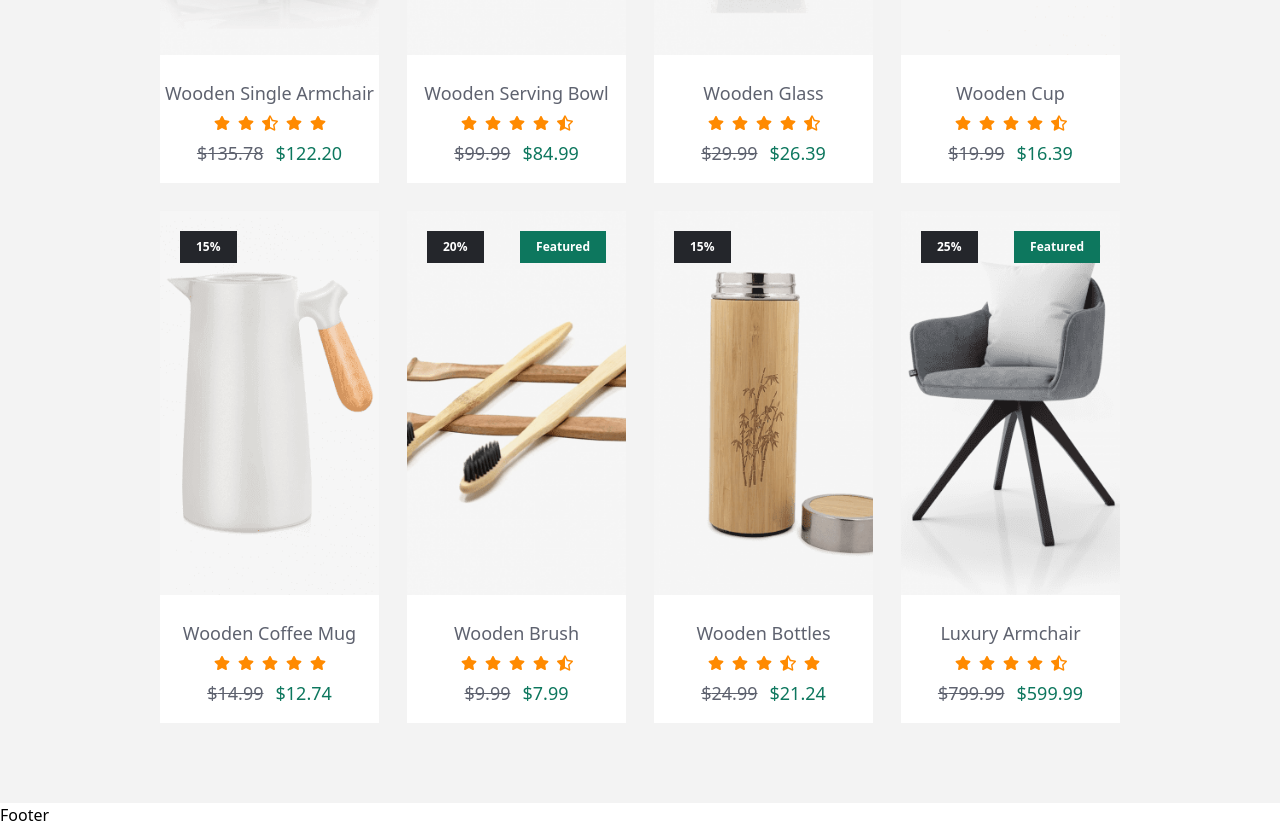
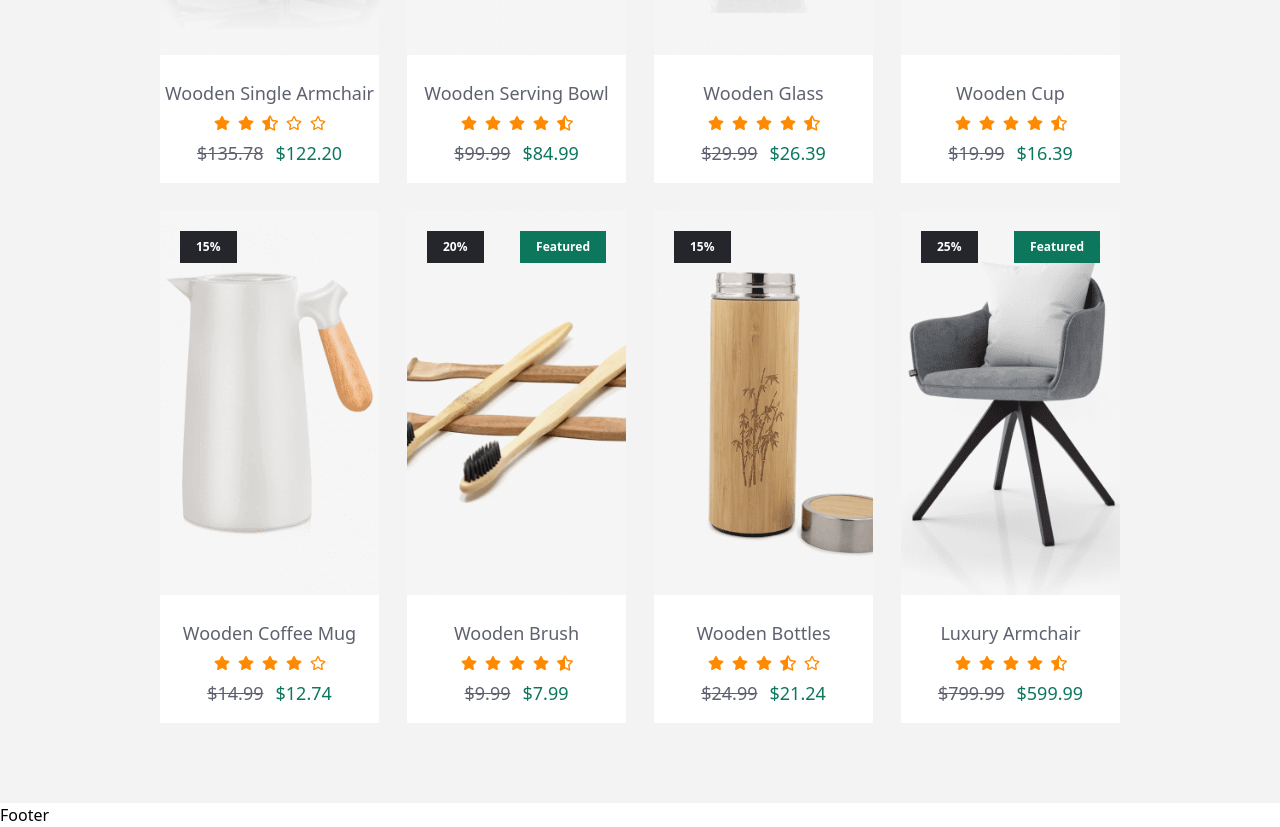
Before and after one commit to gabriellamsa/ecommerce-website, a React (Vite) app: page / in a window 1280 px wide. Shown: the part 1933-2760 px from the top of the page. Built offline with nearby package versions, Linux system fonts and the light colour scheme.

Commit message:
fixed: half star correction

```diff
--- a/src/screen/product/ProductCard.jsx
+++ b/src/screen/product/ProductCard.jsx
@@ -2,21 +2,21 @@ import { IoMdHeart } from "react-icons/io";
 import { IoCart } from "react-icons/io5";
 import { NavLink } from "react-router-dom";
 import { BodyOne } from "../../components/common/CustomComponents";
-import { FaStar, FaStarHalfAlt } from "react-icons/fa";
+import { FaStar, FaStarHalfAlt, FaRegStar } from "react-icons/fa";
 
 export const RenderRatingStars = (rating) => {
   const totalStars = 5;
   const fullStars = Math.floor(rating);
-  const hasHalfStars = rating % 1 !== 0;
+  const hasHalfStar = rating % 1 !== 0;
   const stars = [];
 
   for (let i = 1; i <= totalStars; i++) {
     if (i <= fullStars) {
       stars.push(<FaStar key={i} color="#ff8a00" />);
-    } else if (hasHalfStars && i === fullStars + 1) {
+    } else if (hasHalfStar && i === fullStars + 1) {
       stars.push(<FaStarHalfAlt key="half-star" color="#ff8a00" />);
     } else {
-      stars.push(<FaStar key={i} color="#ff8a00" />);
+      stars.push(<FaRegStar key={i} color="#ff8a00" />);
     }
   }
   return stars;
```
